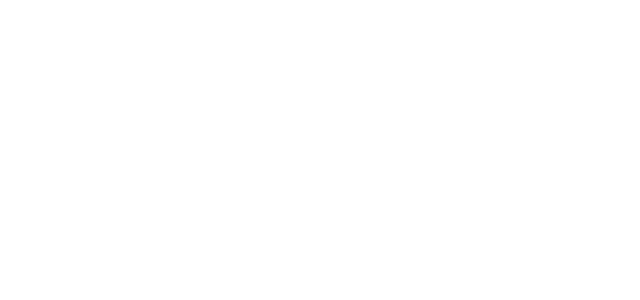
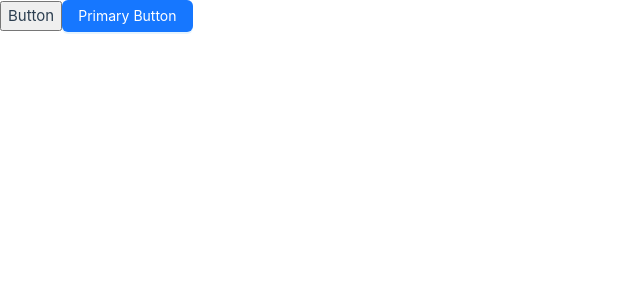
Before and after one commit to kartiksarwan2017/Building-UI-With-Vue-Library, a Vue app: page / in a window 1280 px wide. Shown: the top 300 px of the page, without its empty margins (0-640 px from the left). Built offline with nearby package versions, Linux system fonts and the light colour scheme.

Commit message:
Setting Up the Vue App

```diff
--- a/src/App.vue
+++ b/src/App.vue
@@ -3,7 +3,8 @@
 
 <template>
   <main>
-
+    <button>Button</button>
+    <a-button type="primary">Primary Button</a-button>
   </main>
 </template>
 
```
